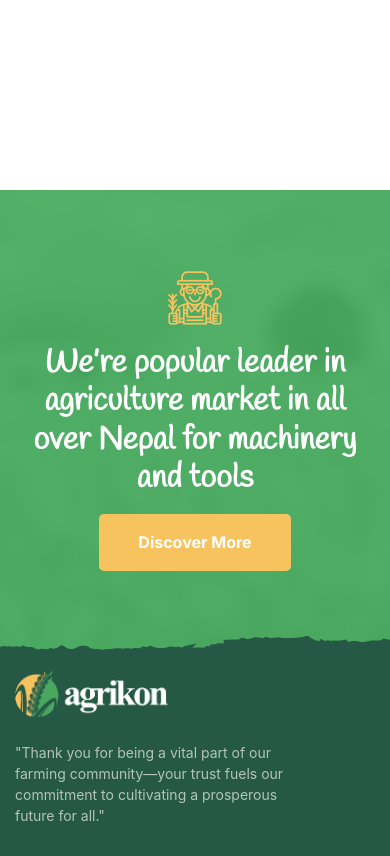
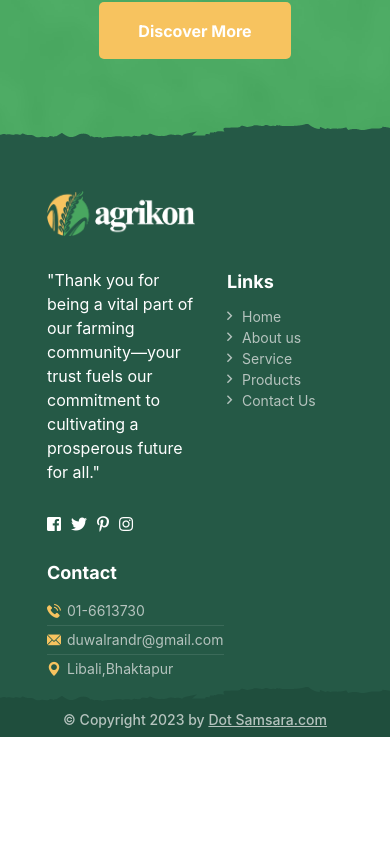
Before and after one commit to roshikDuwal/agriculture, a React (Vite) app: page / in a window 390 px wide. Shown: the part 4859-5715 px from the top of the page. After the commit the page ends 5596 px from the top, so only its background shows below. Built offline with nearby package versions, Linux system fonts and the light colour scheme; no server answers.

Commit message:
responsive update

```diff
--- a/package.json
+++ b/package.json
@@ -4,7 +4,7 @@
   "version": "0.0.0",
   "type": "module",
   "scripts": {
-    "dev": "vite",
+    "dev": "vite --host",
     "build": "vite build",
     "lint": "eslint . --ext js,jsx --report-unused-disable-directives --max-warnings 0",
     "preview": "vite preview"
--- a/src/components/Productlist.jsx
+++ b/src/components/Productlist.jsx
@@ -86,11 +86,7 @@ const Productlist = () => {
                   user-friendly harvesters ensuring timely crop harvesting,
                   plows designed to shape and cultivate land for optimal
                   fertility, effective sprayers equipped to control crop
-                  diseases and pests with precision, and planters with tailored
-                  mechanisms for precise and efficient crop planting. Each of
-                  our products is carefully selected to enhance farming
-                  operations, offering durability, performance, and ease of use
-                  to meet the diverse needs of modern agriculture."
+                  diseases and pests with precision."
                 </p>
               </div>
             </div>
--- a/src/index.css
+++ b/src/index.css
@@ -40,3 +40,31 @@ html{
     width: 100%;
     height: 100%;
   }
+
+
+
+.footerbox{
+    display:flex;
+    flex-direction:column;
+    justify-content:center;
+    align-items:center;
+    color:white;
+
+
+}
+
+@media screen and (max-width:743px) {
+    .footerbox{
+        align-items:flex-start;
+        padding-left:2rem;
+        padding-top: 2rem;
+    }
+}
+
+@media screen and (max-width:360px) {
+    .footerbox{
+        align-items:flex-start;
+        padding-left:2rem;
+
+    }
+}
--- a/src/pages/About.jsx
+++ b/src/pages/About.jsx
@@ -155,7 +155,7 @@ const About = () => {
               </div>
             </div>
             <div className="col-md-12 col-lg-4">
-              <div className="service-one__box">
+              <div className="service-one__box" >
                 <img
                   style={{ height: "250px", objectFit: "cover" }}
                   src={Aboutimage3}
@@ -184,7 +184,7 @@ const About = () => {
           <div className="row">
 
             <div className="col-lg-6">
-              <div className="about-three__image">
+              <div className="about-three__image"style={{display:'flex',alignItems:"center",justifyContent:"center"}}>
                 <img
                   style={{
                     width: "300px",
--- a/src/pages/Footer.jsx
+++ b/src/pages/Footer.jsx
@@ -1,6 +1,7 @@
 import React from "react";
 import footerimage1 from "../../assets/images/logo-light.png";
 import { Link } from "react-router-dom";
+import { Box, Flex } from "@chakra-ui/react";
 
 const Footer = () => {
   return (
@@ -9,14 +10,14 @@ const Footer = () => {
         <i className="fa fa-angle-up"></i>
       </a>
 
-      <footer className="site-footer">
+      <footer className="site-footer" >
 
-        <div className="container">
-          <div className="row">
-            <div className="col-sm-12 col-md-6 col-lg-6 col-xl-5">
-              <div className="footer-widget">
+        <div className="container" >
+          <Flex flexWrap={'wrap'} >
+            <Box flex={1} className=" footerbox">
+              <div className="footer-widget " class>
                 <a href="index.html" className="footer-widget__Logo">
-                  <img src={footerimage1} width="153" alt="" />
+                  <img src={footerimage1} width="153" alt="" style={{paddingBottom:"2rem"}} />
                 </a>
                 <p>
                   "Thank you for being a vital part of our farming
@@ -33,9 +34,9 @@ const Footer = () => {
                   <a href="#" className="fab fa-instagram"></a>
                 </div>
               </div>
-            </div>
+            </Box>
 
-            <div className="col-sm-12 col-md-6 col-lg-6 col-xl-2">
+            <Box flex={1} className=" footerbox" >
               <div className="footer-widget footer-widget__links-widget">
                 <h3 className="footer-widget__title">Links</h3>
 
@@ -57,11 +58,10 @@ const Footer = () => {
                   </li>
                 </ul>
               </div>
-            </div>
+            </Box>
 
 
-
-            <div className="col-sm-12 col-md-6 col-lg-6 col-xl-5">
+            <Box flex={1} className=" footerbox" >
               <h3 className="footer-widget__title">Contact</h3>
 
               <ul className="list-unstyled footer-widget__contact">
@@ -78,8 +78,8 @@ const Footer = () => {
                   <a href="#">Libali,Bhaktapur</a>
                 </li>
               </ul>
-            </div>
-          </div>
+            </Box>
+          </Flex>
         </div>
       </footer>
 
--- a/src/pages/Home.jsx
+++ b/src/pages/Home.jsx
@@ -166,7 +166,7 @@ const Home = () => {
         className="call-to-action jarallax"
         data-jarallax
         data-speed="0.3"
-        style={{ marginTop: "20rem" }}
+
       >
         <img
           className="call-to-action__bg jarallax-img"
--- a/src/pages/Service.jsx
+++ b/src/pages/Service.jsx
@@ -70,8 +70,8 @@ const Service = () => {
               </div>
             </div>
             <div className="col-lg-6">
-              <div className="feature-one__image" style={{display:'flex',justifyContent:"flex-end"}}>
-                <img style={{width:"300px",marginRight:"10rem",boxShadow: "rgba(50, 50, 93, 0.25) 0px 50px 100px -20px, rgba(0, 0, 0, 0.3) 0px 30px 60px -30px"}} src={Serviceimage} alt="" />
+              <div className="feature-one__image" style={{display:'flex',justifyContent:"center",alignItems:"center"}}>
+                <img style={{width:"300px",boxShadow: "rgba(50, 50, 93, 0.25) 0px 50px 100px -20px, rgba(0, 0, 0, 0.3) 0px 30px 60px -30px"}} src={Serviceimage} alt="" />
               </div>
             </div>
           </div>
```
